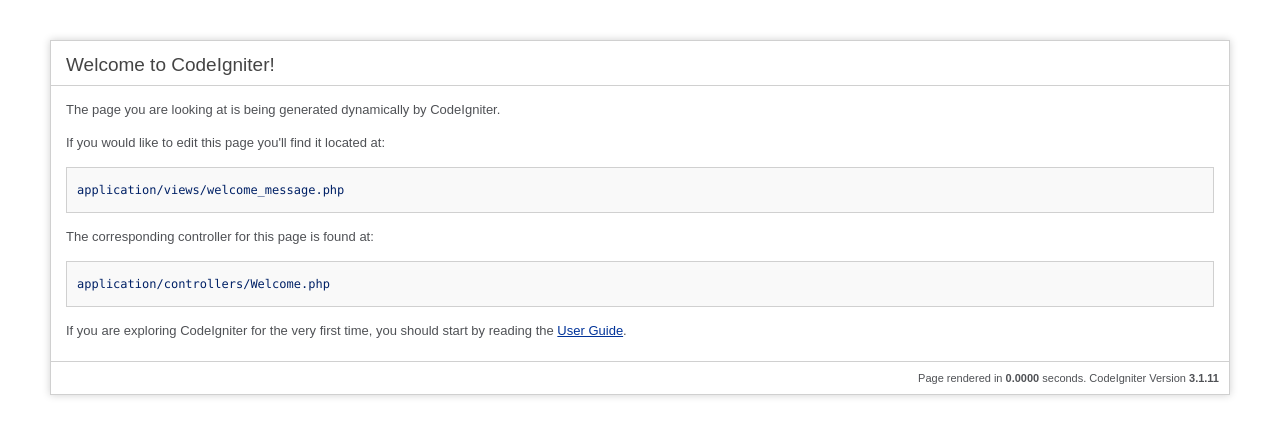
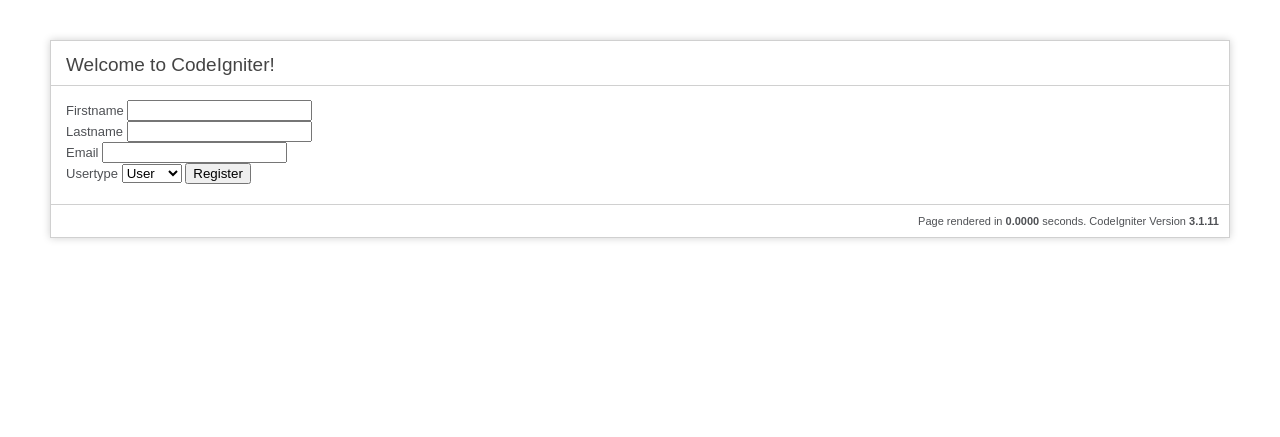
Before and after one commit to agnieve70/loi, a CodeIgniter app: the page made by application/views/welcome_message.php in a window 1280 px wide. Shown: the top 437 px of the page. Run offline with CodeIgniter, Linux system fonts and the light colour scheme.

Commit message:
user backgend partial

```diff
--- a/application/config/autoload.php
+++ b/application/config/autoload.php
@@ -89,7 +89,7 @@ $autoload['drivers'] = array();
 |
 |	$autoload['helper'] = array('url', 'file');
 */
-$autoload['helper'] = array();
+$autoload['helper'] = array("url");
 
 /*
 | -------------------------------------------------------------------
--- a/application/views/welcome_message.php
+++ b/application/views/welcome_message.php
@@ -69,17 +69,21 @@ defined('BASEPATH') OR exit('No direct script access allowed');
 
 <div id="container">
 	<h1>Welcome to CodeIgniter!</h1>
-
 	<div id="body">
-		<p>The page you are looking at is being generated dynamically by CodeIgniter.</p>
-
-		<p>If you would like to edit this page you'll find it located at:</p>
-		<code>application/views/welcome_message.php</code>
-
-		<p>The corresponding controller for this page is found at:</p>
-		<code>application/controllers/Welcome.php</code>
-
-		<p>If you are exploring CodeIgniter for the very first time, you should start by reading the <a href="user_guide/">User Guide</a>.</p>
+		<form action="<?=base_url('user/registerUser')?>" method="post">
+			<label for="firstname">Firstname</label>
+			<input type="text" name="firstname" id="firstname" class="form-control"><br>
+			<label for="lastname">Lastname</label>
+			<input type="text" name="lastname" id="lastname" class="form-control"><br>
+			<label for="email">Email</label>
+			<input type="email" name="email" id="email" class="form-control"><br>
+			<label for="user_type">Usertype</label>
+			<select name="user_type" id="user_type" class="form-control">
+				<option value="user">User</option>
+				<option value="admin">Admin</option>
+			</select>
+			<input type="submit" value="Register">
+		</form>
 	</div>
 
 	<p class="footer">Page rendered in <strong>{elapsed_time}</strong> seconds. <?php echo  (ENVIRONMENT === 'development') ?  'CodeIgniter Version <strong>' . CI_VERSION . '</strong>' : '' ?></p>
```
Also changed, not shown: application/classes/User_class.php (added, +47 -0 lines), application/controllers/User.php (added, +32 -0 lines), application/controllers/Welcome.php (deleted, +0 -25 lines), application/interfaces/User_interface.php (added, +9 -0 lines), application/models/User_model.php (added, +21 -0 lines), .htaccess (added).
